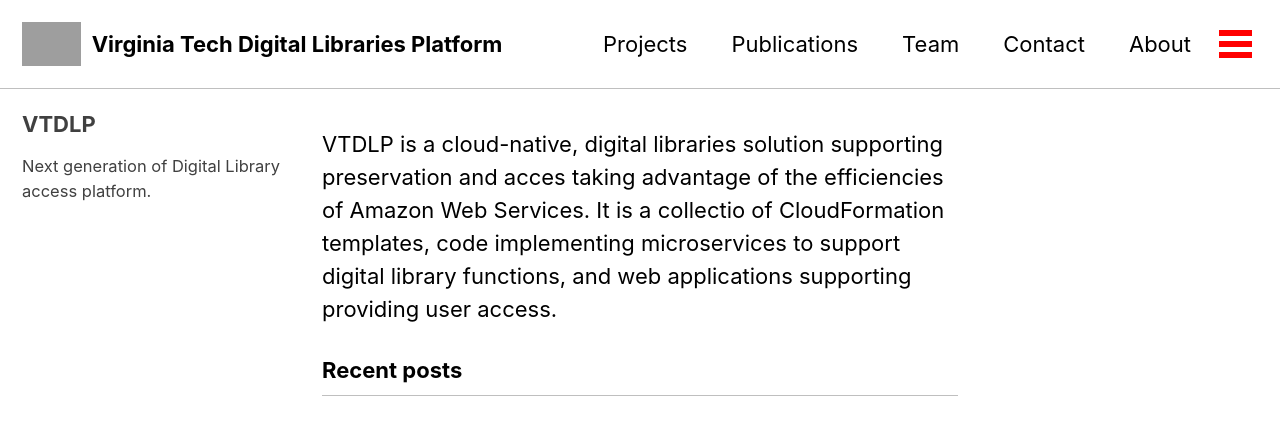
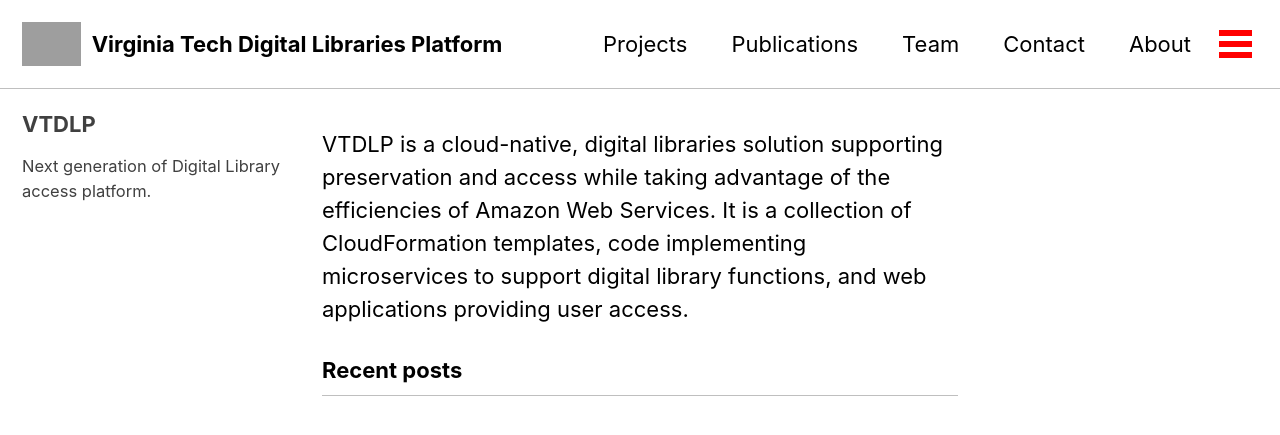
Before and after one commit to vt-digital-libraries-platform/vt-digital-libraries-platform.github.io, a Jekyll site: the page built from index.html, in a window 1280 px wide and 900 px high. Shown: the top 435 px of the window. Built offline with Jekyll 4.4.1, drawn with Linux system fonts in a browser that asks for light colours; cached includes are drawn as plain includes; nearby versions of some CDN libraries; the list of posts is cut into pages by our own code; grey boxes are pictures that could not be loaded.

```diff
--- a/index.html
+++ b/index.html
@@ -3,4 +3,9 @@ layout: home
 author_profile: true
 ---
 
-VTDLP is a cloud-native, digital libraries solution supporting preservation and acces taking advantage of the efficiencies of Amazon Web Services. It is a collectio of CloudFormation templates, code implementing microservices to support digital library functions, and web applications supporting providing user access.
+VTDLP is a cloud-native, digital libraries solution
+supporting preservation and access while taking advantage
+of the efficiencies of Amazon Web Services. It is a
+collection of CloudFormation templates, code implementing
+microservices to support digital library functions, and
+web applications providing user access.
```
Also changed, not shown: about/index.md (+1 -1 lines).
